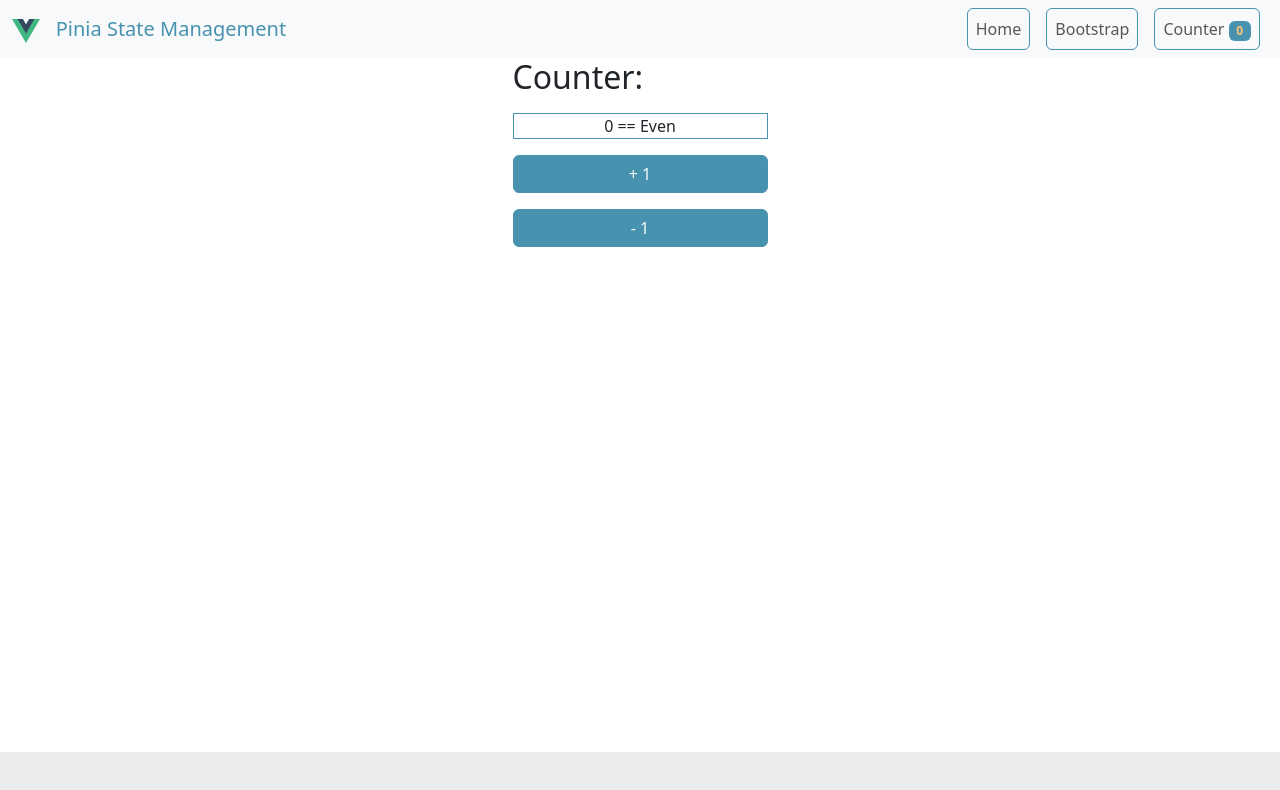
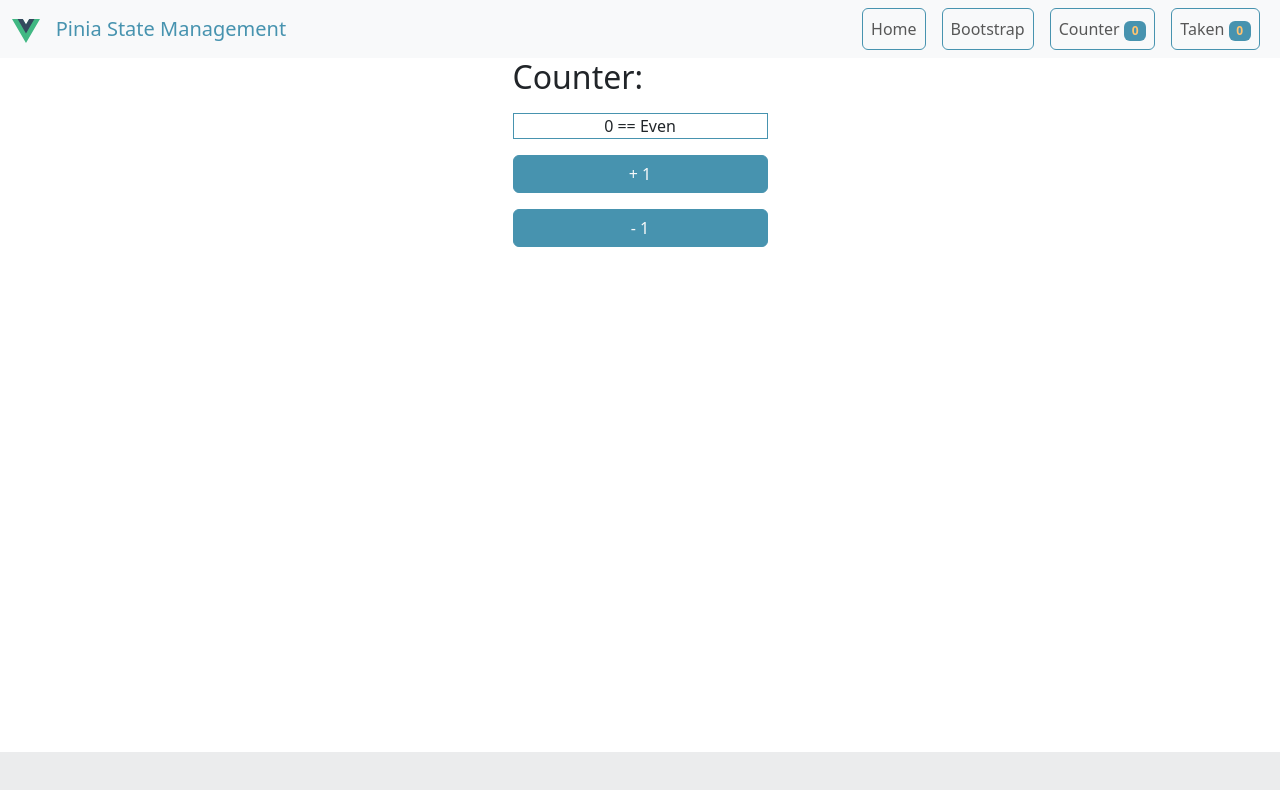
Before and after one commit to PXL-1DVO-WebAdvanced/vue-pinia, a Vue app: page /counter in a window 1280 px wide. Shown: the top 790 px of the page. Built offline with nearby package versions, Linux system fonts and the light colour scheme; no server answers.

Commit message:
added TaskStore

```diff
--- a/src/components/NavBarComponent.vue
+++ b/src/components/NavBarComponent.vue
@@ -23,6 +23,14 @@
               Counter <span class="badge bg-primary text-secondary">{{ counterStore.counter }}</span>
             </RouterLink>
           </li>
+          <li class="nav-item">
+            <RouterLink class="nav-link border border-primary rounded mx-2" to="/tasks">
+              Taken
+              <span class="badge bg-primary text-secondary">
+                {{ taskStore.todos.length }}
+              </span>
+            </RouterLink>
+          </li>
         </ul>
       </div>
     </div>
@@ -30,10 +38,12 @@
 </template>
 <script>
 import { useCounterStore } from '@/stores/CounterStore';
+import { useTaskStore } from '@/stores/TaskStore';
 export default {
   data() {
     return {
-      counterStore: useCounterStore()
+      counterStore: useCounterStore(),
+      taskStore: useTaskStore()
     }
   },
 }
--- a/src/router/index.js
+++ b/src/router/index.js
@@ -1,6 +1,7 @@
 import { createRouter, createWebHistory } from 'vue-router'
 import HomeView from '@/views/HomeView.vue'
 import BootstrapView from '@/views/BootstrapView.vue'
+import TaskView from '@/views/TaskView.vue'
 //import CounterView from '@/views/CounterView.vue'
 
 const router = createRouter({
@@ -17,6 +18,11 @@ const router = createRouter({
       component: BootstrapView
     },
     {
+      path: '/tasks',
+      name: 'tasks',
+      component: TaskView
+    },
+    {
       path: '/counter',
       name: 'counter',
       //component: CounterView
--- a/src/stores/TaskStore.js
+++ b/src/stores/TaskStore.js
@@ -1,6 +1,6 @@
 import { defineStore } from 'pinia';
 
-export const useTaskStore = defineStore('TaskStore', {
+export const useTaskStore = defineStore('task', {
     state: () => ({
         id: 0,
         tasks: [],
--- a/src/views/TaskView.vue
+++ b/src/views/TaskView.vue
@@ -6,31 +6,35 @@
         <button class="btn btn-primary" @click="addTodo()">Add</button>
       </div>
       <ul class="list-group">
-        <li class="list-group-item" v-for="(todo, index) in todos" :key="index">
-          <input type="checkbox" /> {{ todo }}
-          <button class="btn btn-danger btn-sm float-end" @click="removeTodo(index)">Remove</button>
+        <li class="list-group-item" v-for="task in this.taskStore.tasks" :key="task.id">
+          <p>{{ task.title }}</p>
+          <input type="checkbox" v-model="task.isDone" />
+          <input type="text" v-model="task.title" />
+          <button class="btn btn-danger btn-sm float-end" @click="removeTodo(task.id)">Remove</button>
         </li>
       </ul>
     </div>
 </template>
+
 <script>
+import { useTaskStore } from '@/stores/TaskStore';
 
 export default {
   data() {
     return {
+      taskStore: useTaskStore(),
       newTodo: '',
-      todos: [],
     };
   },
   methods: {
     addTodo() {
       if (this.newTodo.trim() !== '') {
-        this.todos.push(this.newTodo.trim());
+        this.taskStore.addTask({title: this.newTodo.trim(), isDone: false});
         this.newTodo = '';
       }
     },
-    removeTodo(index) {
-      this.todos.splice(index, 1);
+    removeTodo(id) {
+      this.taskStore.removeTask(id);
     }
   },
 };
```
